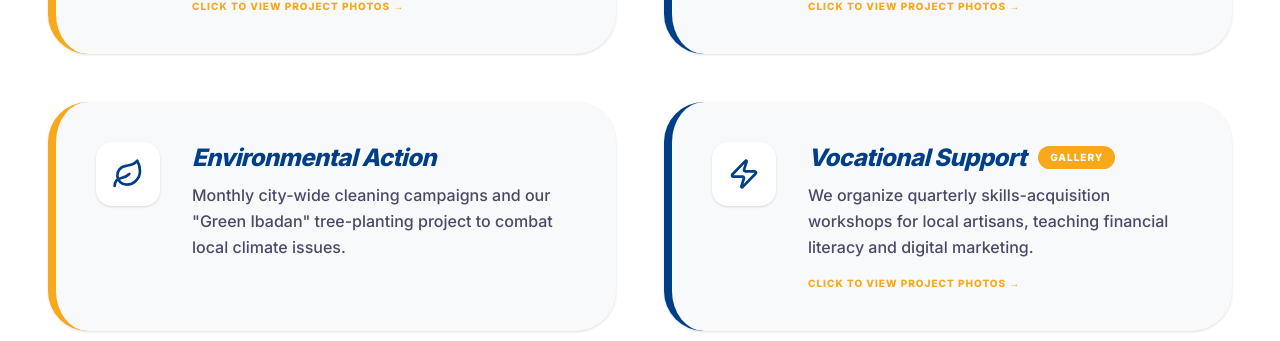
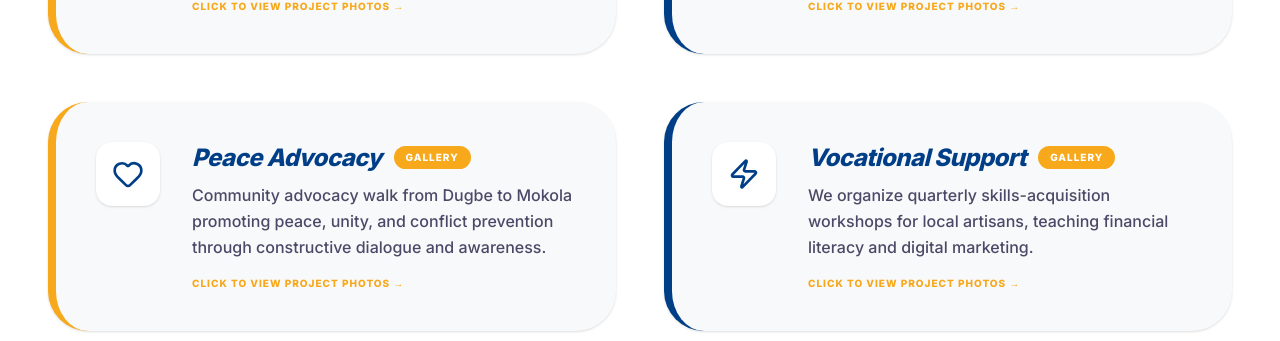
Before and after one commit to KingPraise/Rotaract-Club-RingRoad, a React (Vite) app: page / in a window 1280 px wide. Shown: the part 5491-5832 px from the top of the page. Built offline with nearby package versions, Linux system fonts and the light colour scheme.

Commit message:
feat: Update project details for Peace Advocacy
Replaces "Environmental Action" with "Peace Advocacy" in project data. Updates the description and adds gallery images for the new project.

```diff
--- a/src/App.tsx
+++ b/src/App.tsx
@@ -856,10 +856,17 @@ const Projects = () => {
       ]
     },
     {
-      title: 'Environmental Action',
-      icon: Leaf,
+      title: 'Peace Advocacy',
+      icon: Heart,
       color: 'border-rotaract-gold',
-      detailed: 'Monthly city-wide cleaning campaigns and our "Green Ibadan" tree-planting project to combat local climate issues.'
+      detailed: 'Community advocacy walk from Dugbe to Mokola promoting peace, unity, and conflict prevention through constructive dialogue and awareness.',
+      gallery: [
+        'https://lh3.googleusercontent.com/d/1-acaJy0AFFRSvfVTzSRRqQedm4QtyoOV',
+        'https://lh3.googleusercontent.com/d/17rQG63P3vZEe1BXy1bQuenDlZTBtHLSK',
+        'https://lh3.googleusercontent.com/d/1bA4w8vDEbpaYQVrMd1EfMyaAdssS5hYs',
+        'https://lh3.googleusercontent.com/d/1f6j0GWMOWCLgD-XVfXR22W2_Z0AjXJVH',
+        'https://lh3.googleusercontent.com/d/1T0zjyWGI7wd9ixMr6BP8EepYot3pVJ7S'
+      ]
     },
     {
       title: 'Vocational Support',
```
